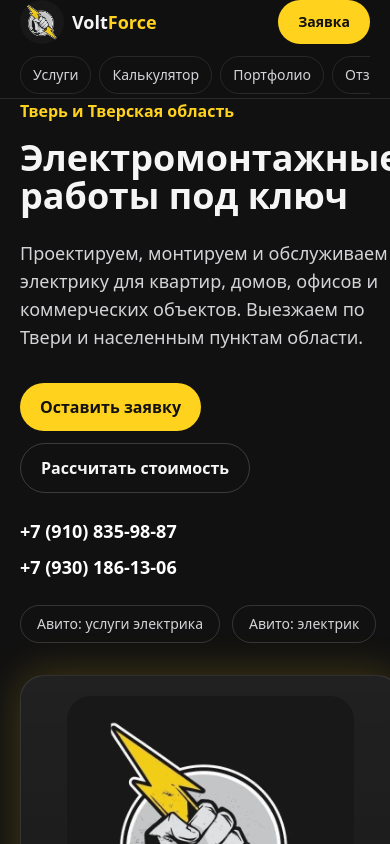
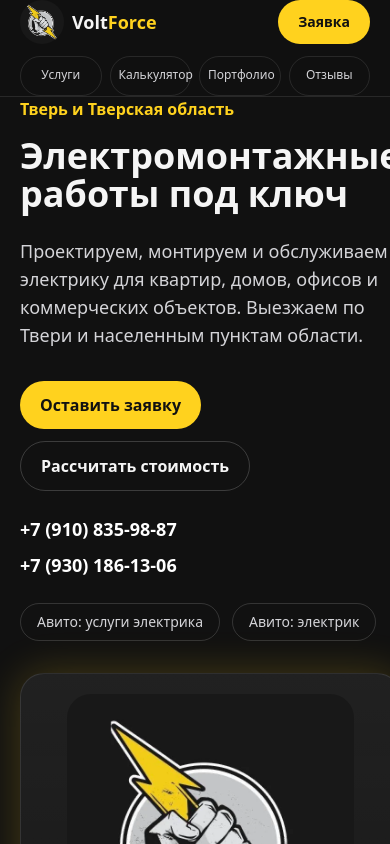
Before and after one commit to errxr3/electric-company-site-fixed, a Next.js app: page / in a window 390 px wide. Shown: the top 844 px of the page. Built offline with nearby package versions, Linux system fonts and the light colour scheme; no server answers; the database is empty.

Commit message:
Make mobile header taps reliable

```diff
--- a/components/Header.tsx
+++ b/components/Header.tsx
@@ -2,11 +2,11 @@ import Image from 'next/image';
 import Link from 'next/link';
 
 const nav = [
-  ['/services', 'Услуги'],
-  ['/#calculator', 'Калькулятор'],
-  ['/portfolio', 'Портфолио'],
-  ['/reviews', 'Отзывы'],
-  ['/contacts', 'Контакты'],
+  { href: '/services', title: 'Услуги', mobile: true },
+  { href: '/#calculator', title: 'Калькулятор', mobile: true },
+  { href: '/portfolio', title: 'Портфолио', mobile: true },
+  { href: '/reviews', title: 'Отзывы', mobile: true },
+  { href: '/contacts', title: 'Контакты', mobile: false },
 ];
 
 export function Header() {
@@ -25,10 +25,10 @@ export function Header() {
             Volt<span className="text-power">Force</span>
           </b>
         </Link>
-        <nav className="scrollbar-none order-3 col-span-2 flex w-full snap-x gap-2 overflow-x-auto pb-1 md:order-none md:col-span-1 md:justify-center md:gap-5 md:overflow-visible md:pb-0">
-          {nav.map(([href, title]) => (
+        <nav className="order-3 col-span-2 grid w-full grid-cols-4 gap-2 md:order-none md:col-span-1 md:flex md:w-auto md:justify-center md:gap-5">
+          {nav.map(({ href, title, mobile }) => (
             <Link
-              className="shrink-0 snap-start rounded-full border border-white/10 px-3 py-2 text-center text-sm leading-5 text-zinc-300 hover:border-power hover:text-power md:border-0 md:px-0 md:py-0"
+              className={`${mobile ? '' : 'hidden md:inline'} min-h-10 rounded-full border border-white/10 px-2 py-2 text-center text-xs leading-5 text-zinc-300 hover:border-power hover:text-power sm:text-sm md:min-h-0 md:border-0 md:px-0 md:py-0`}
               href={href}
               key={href}
             >
```
